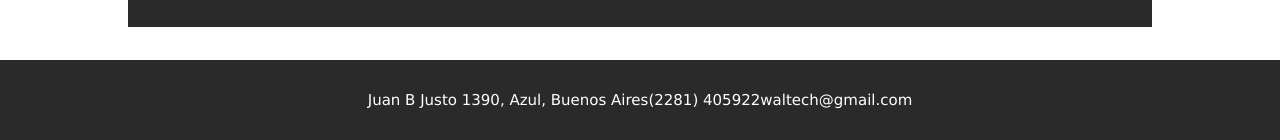
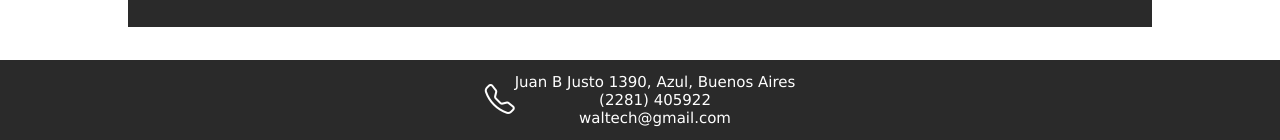
Before and after one commit to juliabalsamello/proyecto_julia, a plain HTML site: page html/empresa.html in a window 1280 px wide. Shown: the part 990-1130 px from the top of the page. Drawn offline with nearby package versions, Linux system fonts and the light colour scheme.

Commit message:
"cambio_empresa"

```diff
--- a/html/empresa.html
+++ b/html/empresa.html
@@ -5,6 +5,7 @@
     <meta http-equiv="X-UA-Compatible" content="IE=edge">
     <meta name="viewport" content="width=device-width, initial-scale=1.0">
     <link href="https://unpkg.com/aos@2.3.1/dist/aos.css" rel="stylesheet">
+    <link rel="stylesheet" href="https://cdn.jsdelivr.net/npm/bootstrap-icons@1.9.1/font/bootstrap-icons.css">
     <link rel="stylesheet" href="../css/estilo.css">
     <link rel="icon" href="../img/favicon.ico">
     <title>Waltech</title>
@@ -52,11 +53,16 @@
         </section>
 
     </main>
-    <footer class="p_footer">
+    <footer>
 
-        <p class="p_footer">Juan B Justo 1390, Azul, Buenos Aires</p>
-        <p class="p_footer">(2281) 405922</p>
-        <p class="p_footer">waltech@gmail.com</p>
+        <div class="telefono">
+            <i class="bi bi-telephone"></i>
+        </div>
+        <div class="footer">
+            <p class="p_footer">Juan B Justo 1390, Azul, Buenos Aires</p>
+            <p class="p_footer">(2281) 405922</p>
+            <p class="p_footer">waltech@gmail.com</p>
+        </div>
 
     </footer>
 
```
